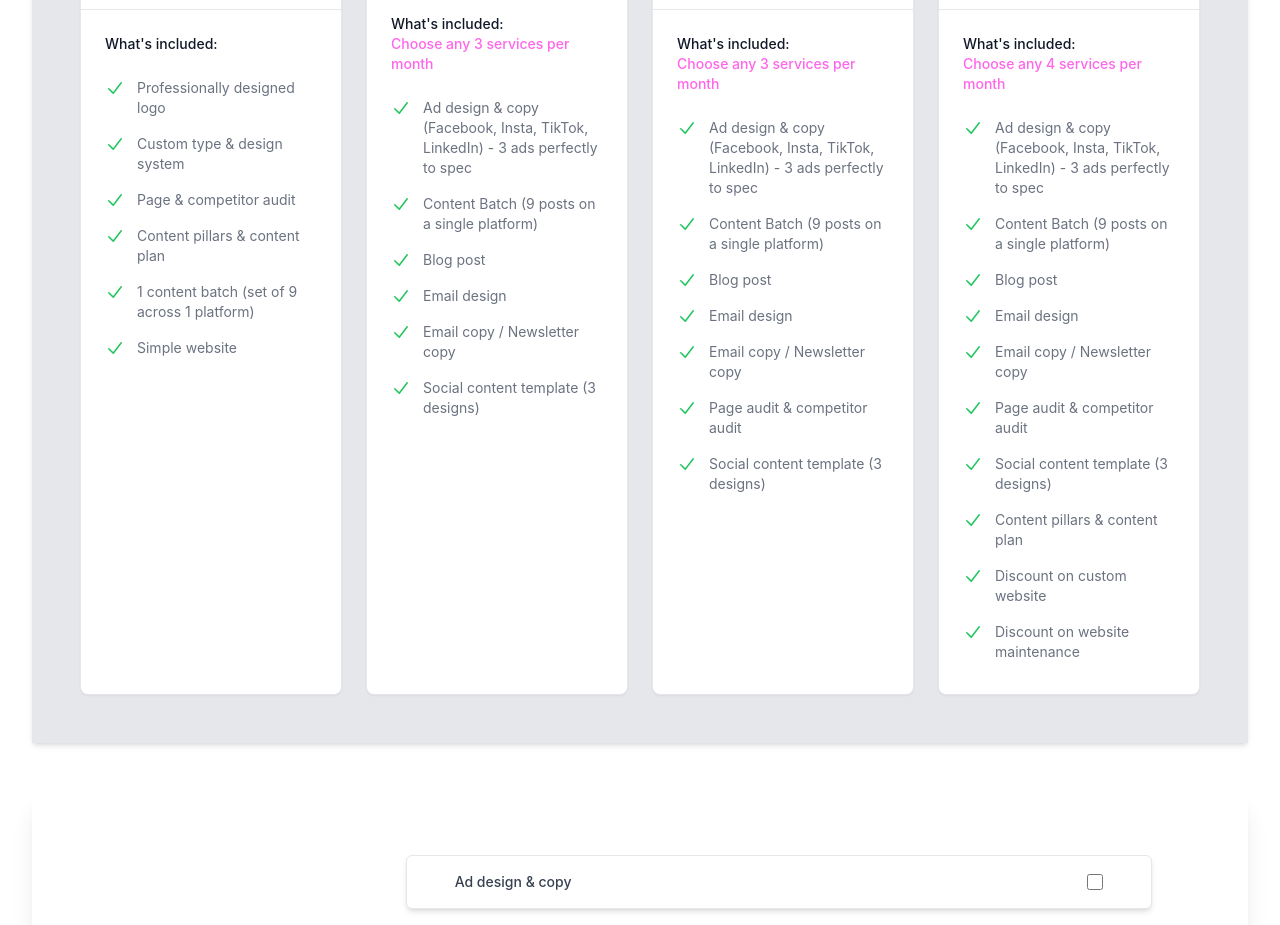
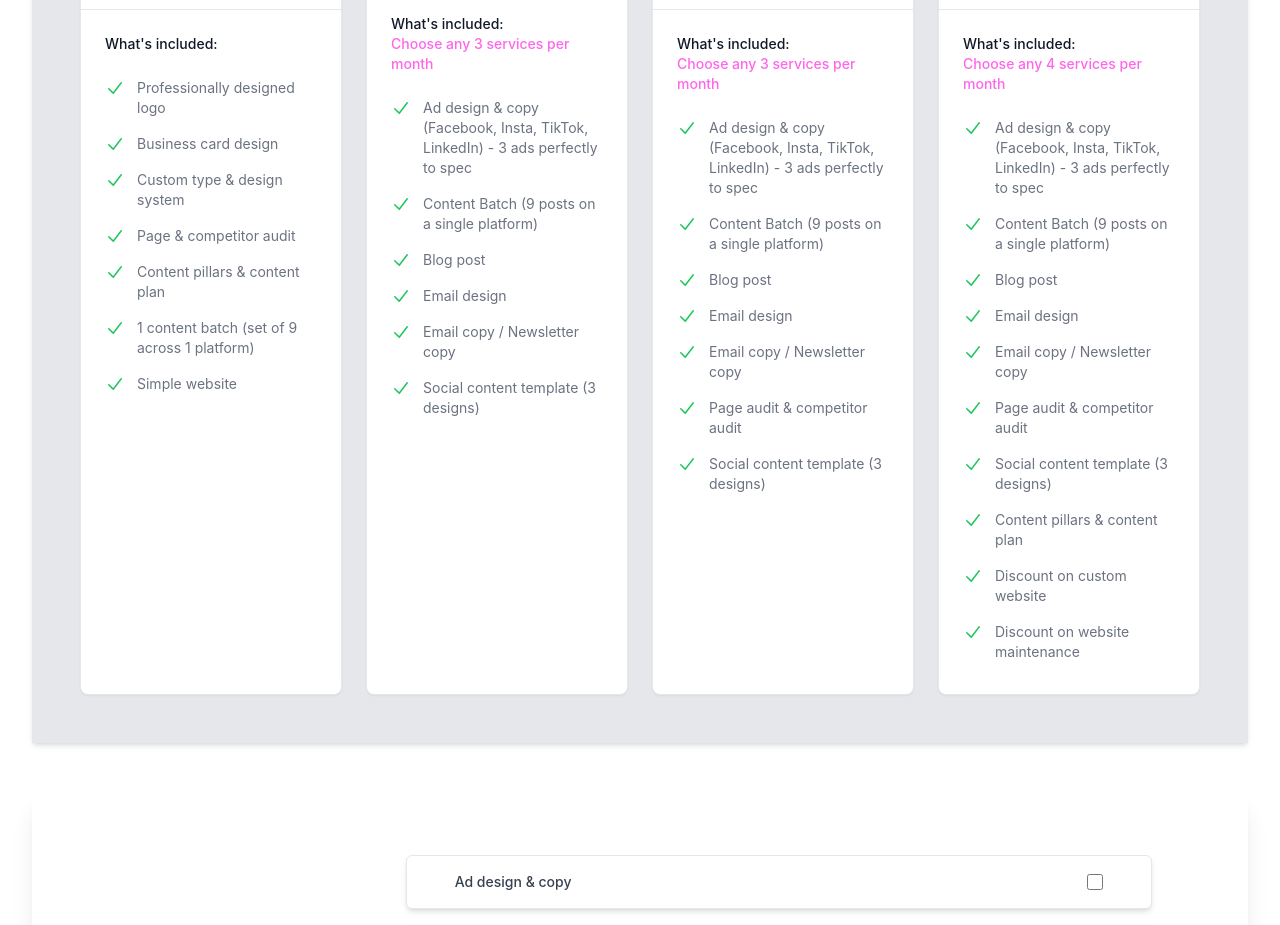
Before and after one commit to abstractjazz/dot_vonn_launch, a Next.js app: page /pricing in a window 1280 px wide. Shown: the part 1820-2745 px from the top of the page. Built offline with nearby package versions, Linux system fonts and the light colour scheme.

Commit message:
adds feature to brand starter

```diff
--- a/components/Pricing/Pricing.js
+++ b/components/Pricing/Pricing.js
@@ -13,7 +13,7 @@ const tiers = [
     href: '#',
     priceMonthly: 3995,
     description: "Nice work! You've got a business. Now, let's work on your brand.",
-    includedFeatures: ['Professionally designed logo', 'Custom type & design system', 'Page & competitor audit', 'Content pillars & content plan', '1 content batch (set of 9 across 1 platform)', 'Simple website'],
+    includedFeatures: ['Professionally designed logo', 'Business card design', 'Custom type & design system', 'Page & competitor audit', 'Content pillars & content plan', '1 content batch (set of 9 across 1 platform)', 'Simple website'],
     pricingStructure: 'single payment'
   },
   {
```
